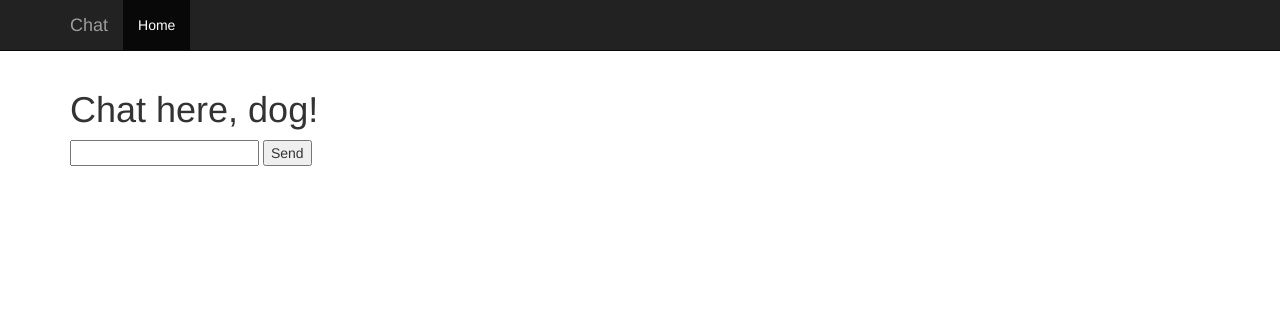
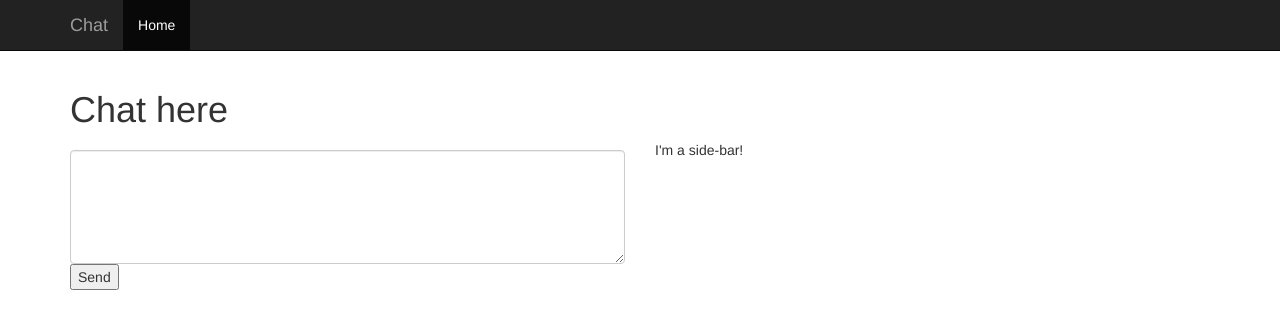
Before and after one commit to hydrospanner/chat-app, a Flask app: page / in a window 1280 px wide. Shown: the top 329 px of the page. Run offline with Flask 2, Linux system fonts and the light colour scheme; parts of the project's set-up code (start-up, migrations or seed data) failed here and were passed over; some libraries are stand-ins or nearby versions.

Commit message:
change bootstrap column width

```diff
--- a/templates/home.html
+++ b/templates/home.html
@@ -27,10 +27,16 @@ Chit-chat
 
 {% block content %}
 <div class="container">
-    <h1>Chat here, dog!</h1>
+    <h1>Chat here</h1>
+    <div class="row">
+        <div class="col-sm-6">
+            <ul id="messages"></ul>
+            <textarea class="form-control" rows="5" id="mymessage"></textarea>
+            <button id="sendbutton">Send</button>
+        </div>
+        <div class="col-sm-6">I'm a side-bar!</div>
+        <p></p>
+    </div>
 
-    <ul id="messages"></ul>
-    <input type="text" id="mymessage" />
-    <button id="sendbutton">Send</button>
 </div>
 {% endblock %}
```
